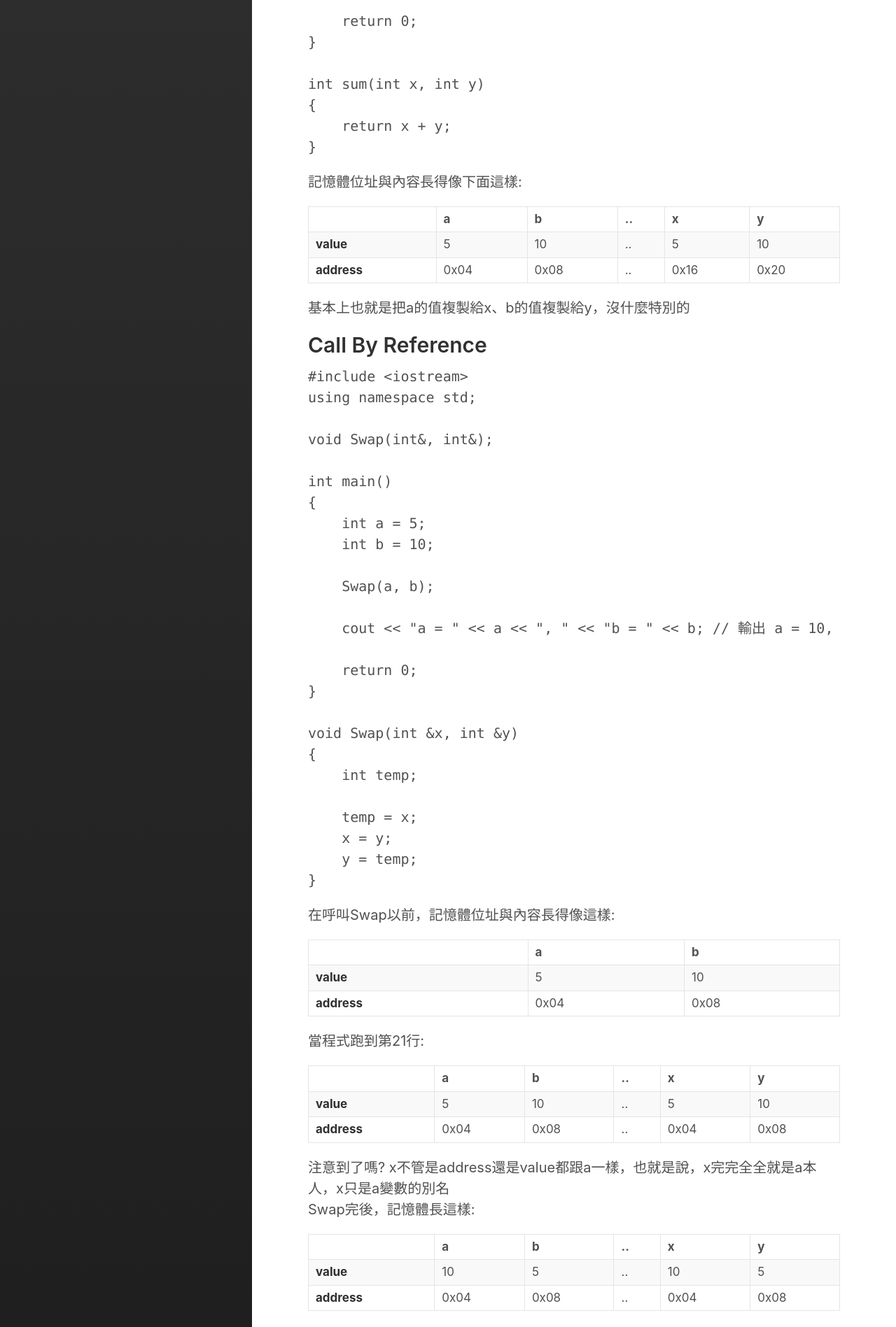
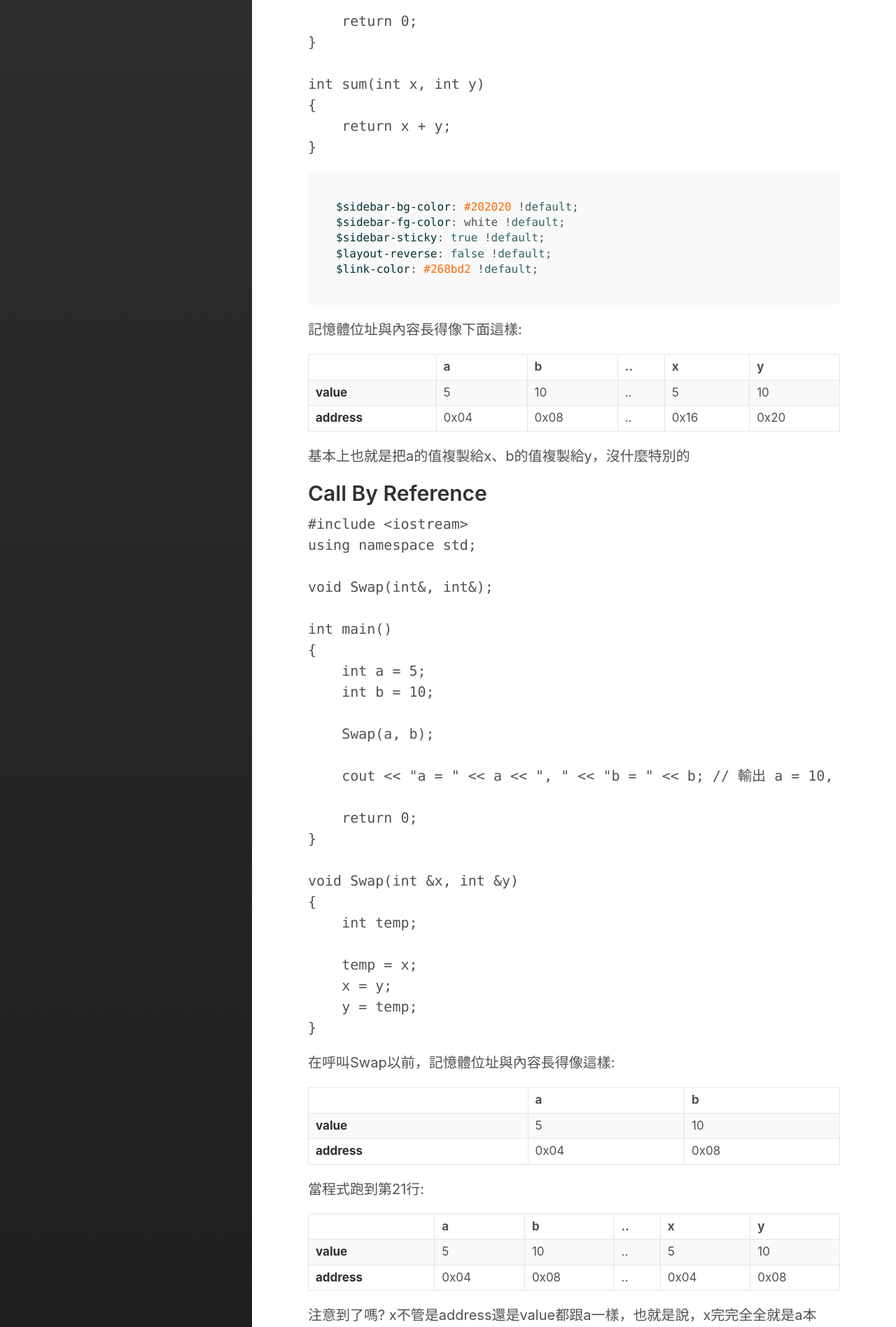
Before and after one commit to aa3710079/aa3710079.github.io, a Jekyll site: the page built from _posts/2018-10-06-parameter-pass.md, in a window 1280 px wide. Shown: the part 733-2630 px from the top of the page at 70% size. Built offline with Jekyll 4.4.1, drawn with Linux system fonts in a browser that asks for light colours.

Commit message:
update post

````diff
--- a/_posts/2018-10-06-parameter-pass.md
+++ b/_posts/2018-10-06-parameter-pass.md
@@ -26,7 +26,13 @@ int sum(int x, int y)
     return x + y;
 }
 ```
-
+```scss
+$sidebar-bg-color: #202020 !default;
+$sidebar-fg-color: white !default;
+$sidebar-sticky: true !default;
+$layout-reverse: false !default;
+$link-color: #268bd2 !default;
+```
 記憶體位址與內容長得像下面這樣:
 
 |            |     a    |     b    |..|  x   | y    |
````
